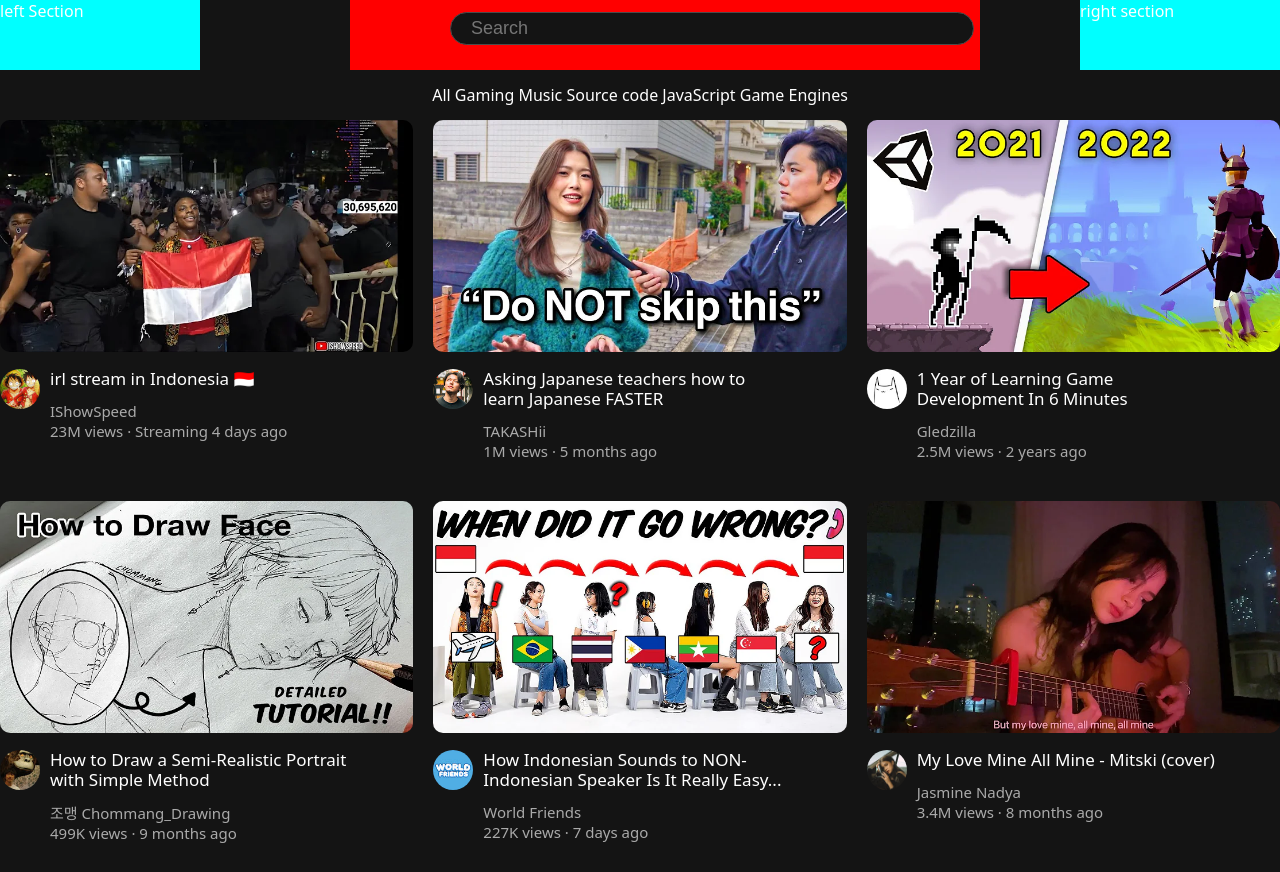
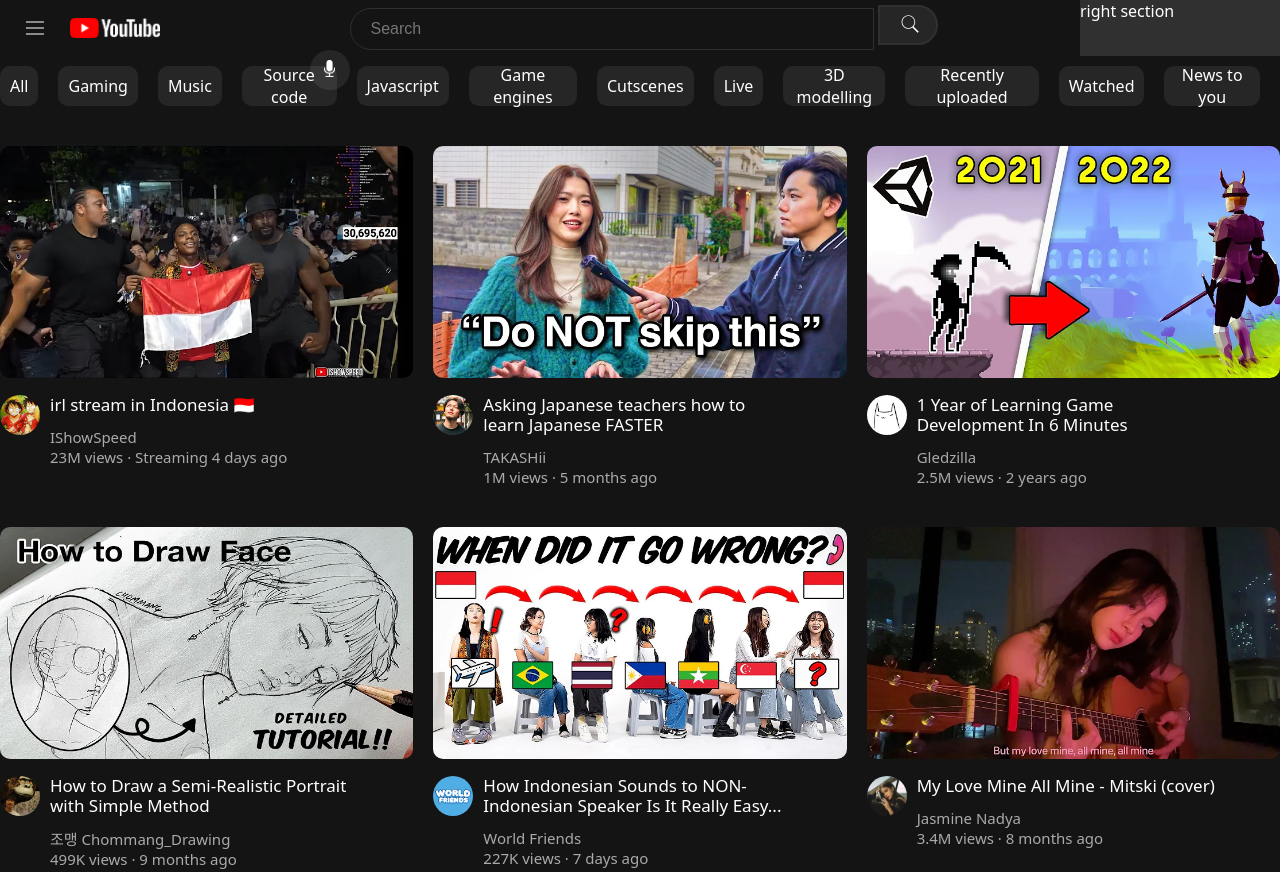
Before and after one commit to kvnnh/YoutubeClone, a plain HTML site: page index.html in a window 1280 px wide. Shown: the top 872 px of the page. Drawn offline with Linux system fonts and the light colour scheme.

Commit message:
update header

```diff
--- a/header.css
+++ b/header.css
@@ -1,48 +1,106 @@
 .header{
-  height: 70px;
+  height: 56px;
   display: flex;
   flex-direction: row;
   justify-content: space-between;
 }
 
 .leftSection{
-  background-color: aqua;
-  width: 200px;
+  align-items: center;
+  display: flex;
 }
 
 .middleSection{
-  background-color: red;
   flex: 1;
   margin-left: 150px;
   margin-right: 100px;
-  padding-top: 12px;
   max-width: 730px;
+  padding-top: 5px;
 }
 
 .rightSection{
-  background-color: aqua;
+  background-color: rgb(48, 48, 48);
   width: 200px;
 }
 
 .searchBar{
-  display: block;
-  padding-left: 20px;
-  font-size: 18px;
-  border-radius: 50px;
+  align-items: center;
+  font-size: 16px;
   color: white;
   background-color: rgb(20, 20, 20);
+  border-bottom-color: rgb(48, 48, 48);
   width: 500px;
   padding-top: 5px;
   padding-bottom: 5px;
   padding-left: 20px;
-  border-color: rgb(75, 75, 75);
-  margin-left: 100px;
+  border: 2px solid rgba(48, 48, 48);
+  margin-left: 40px;
   border-style: solid;
   border-width: 1px;
+  border-radius: 50px 0 0 50px;
+  margin-right: 0;
+  height: 30px;
 }
 
 .category{
-  height: 50px;
+  justify-content: center;
+  display: flex;
   align-content: center;
   text-align: center;
 }
+
+.categorySection{
+  background-color: rgb(255, 255, 255, 0.08);
+  border-radius: 10px;
+  cursor: pointer;
+  height: 40px;
+  display: flex;
+  align-items: center;
+  margin-right: 20px;
+  font-weight: 500;
+  padding-left: 10px;
+  padding-right: 10px;
+  margin-top: 10px;
+  margin-bottom: 40px;
+}
+
+.menu{
+  height: 20px;
+  margin-left: 25px;
+  margin-right: 25px;
+}
+
+.logo{
+  height: 20px;
+}
+
+.micBtn{
+  height: 40px;
+  width: 40px;
+  background-color: rgb(255, 255, 255, 0.08);
+  border: 2px solid rgba(48, 48, 48);
+  border-radius: 50px;
+  cursor: pointer;
+  border: none;
+}
+
+.searchBtn{
+  margin-left: 0;
+  height: 40px;
+  width: 60px;
+  background-color: rgb(255, 255, 255, 0.08);
+  border-radius: 0 50px 50px 0;
+  padding-left: 20px;
+  padding-right: 20px;
+  margin-right: 20px;
+  border: 2px solid rgba(48, 48, 48);
+  cursor: pointer;
+}
+
+.micIcon{
+  height: 17px;
+}
+
+.searchIcon{
+  height: 20px;
+}
--- a/index.html
+++ b/index.html
@@ -18,17 +18,40 @@
 <body>
 
   <div class="header">
+
     <div class="leftSection">
-      left Section
+      <img class="menu" src="Icons/icons8-menu.svg" alt="menu">
+      <img class="logo" src="Icons/Youtube-Logo-PNG.png" alt="logo">
     </div>
+
     <div class="middleSection">
       <input class="searchBar" type="text" placeholder="Search">
+      <button class="searchBtn">
+        <img class="searchIcon" src="Icons/icons8-search.svg" alt="search">
+      </button>
+      <button class="micBtn">
+        <img class="micIcon" src="Icons/microphone.png" alt="microphone">
+      </button>
     </div>
+
     <div class="rightSection">
       right section
     </div>
   </div>
-  <div class="category">All Gaming Music Source code JavaScript Game Engines</div>
+  <div class="category">
+    <div class="categorySection">All</div>
+    <div class="categorySection">Gaming</div>
+    <div class="categorySection">Music</div>
+    <div class="categorySection">Source code</div>
+    <div class="categorySection">Javascript</div>
+    <div class="categorySection">Game engines</div>
+    <div class="categorySection">Cutscenes</div>
+    <div class="categorySection">Live</div>
+    <div class="categorySection">3D modelling</div>
+    <div class="categorySection">Recently uploaded</div>
+    <div class="categorySection">Watched</div>
+    <div class="categorySection">News to you</div>
+  </div>
 
 
 
--- a/videos.css
+++ b/videos.css
@@ -33,6 +33,10 @@
   border-radius: 50px;
 }
 
+.videoPreview{
+  cursor: pointer;
+}
+
 .videoInfoGrid{
   display: grid;
   grid-template-columns: 50px 1fr;
```
Also changed, not shown: Icons/microphone.png (renamed from Icons/kindpng_872845.png).
